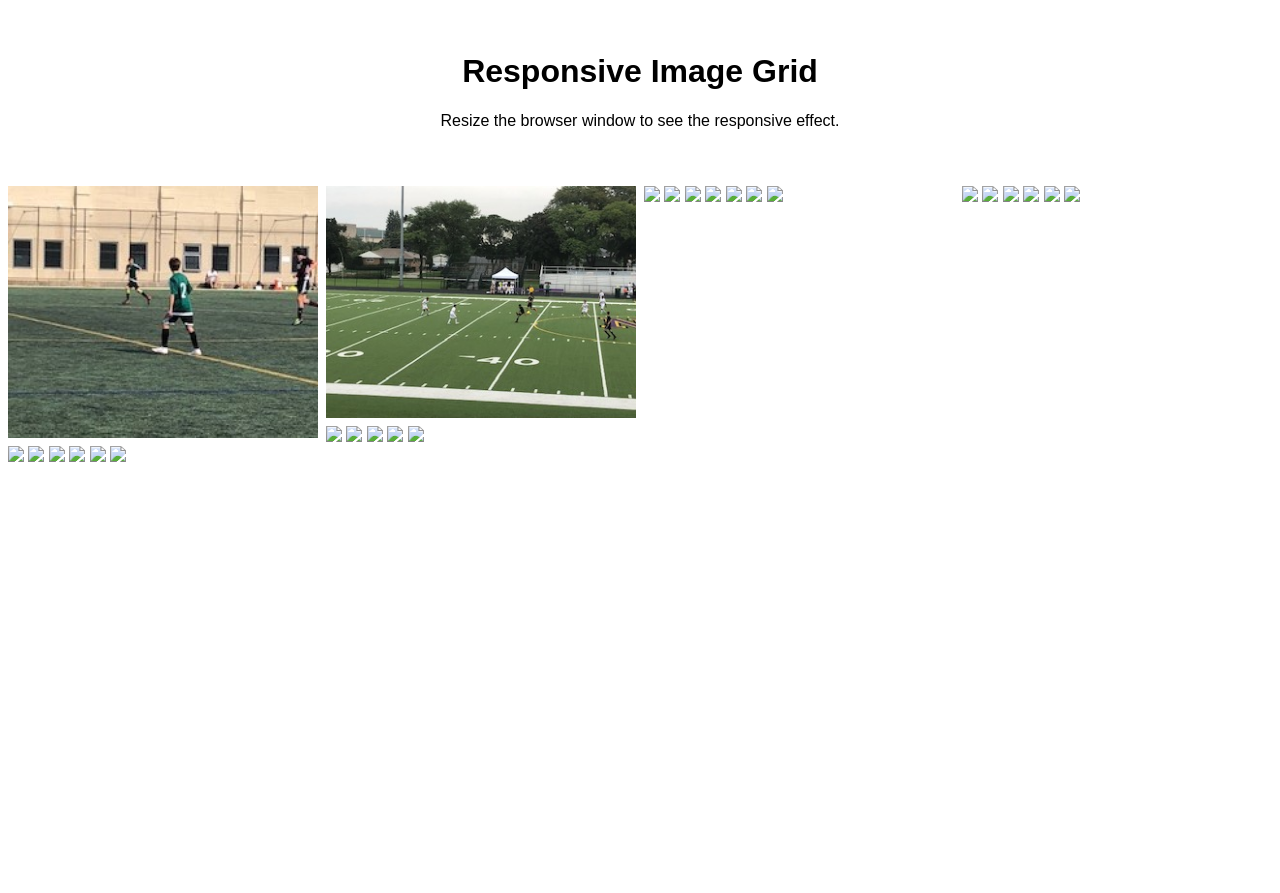
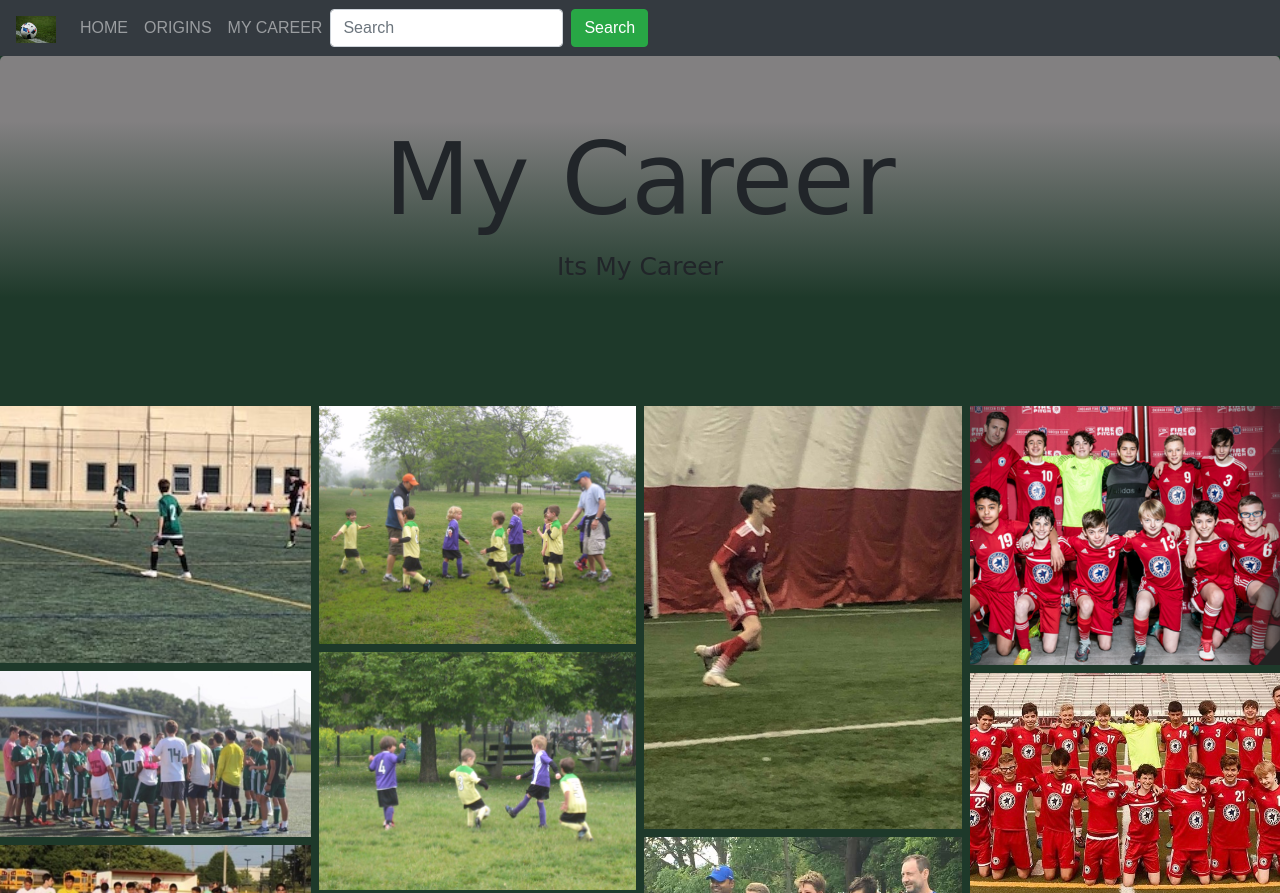
Before and after one commit to rjbock/ecs1819-1, a plain HTML site: page WebFinal2/MYCAREER.html in a window 1280 px wide. Shown: the top 893 px of the page. Before the commit the page ends 800 px from the top, so only its background shows below. Drawn offline with nearby package versions, Linux system fonts and the light colour scheme.

Commit message:
Seventh Commit

```diff
--- a/WebFinal2/MYCAREER.html
+++ b/WebFinal2/MYCAREER.html
@@ -1,5 +1,20 @@
 <!DOCTYPE html>
 <html>
+<head>
+    <link rel="stylesheet" href="style2.css">
+
+<!-- Latest compiled and minified CSS -->
+<link rel="stylesheet" href="https://maxcdn.bootstrapcdn.com/bootstrap/4.3.1/css/bootstrap.min.css">
+
+<!-- jQuery library -->
+<script src="https://ajax.googleapis.com/ajax/libs/jquery/3.3.1/jquery.min.js"></script>
+
+<!-- Popper JS -->
+<script src="https://cdnjs.cloudflare.com/ajax/libs/popper.js/1.14.7/umd/popper.min.js"></script>
+
+<!-- Latest compiled JavaScript -->
+<script src="https://maxcdn.bootstrapcdn.com/bootstrap/4.3.1/js/bootstrap.min.js"></script>
+
 <style>
 * {
   box-sizing: border-box;
@@ -52,51 +67,78 @@ body {
     flex: 100%;
     max-width: 100%;
   }
+  /*Below is an example of CSS code to rotate an image 180-degrees.*/
+
+.a {
+  width: 150px;
+  height: 80px;
+  background-color: yellow;
+  -ms-transform: rotate(90deg); /* IE 9 */
+  -webkit-transform: rotate(90deg); /* Safari 3-8 */
+  transform: rotate(90deg);
+}
+.jumbotron {
+  font-family:cursive;
+  background:linear-gradient(to bottom, #828081 21%, #1e392a 78%);
+}
 }
 </style>
+</head>
 <body>
+  <body style="background-color:#1E392A">
+    <nav class="navbar navbar-expand-sm bg-dark navbar-dark">
+  <!-- Brand/logo -->
+  <a class="navbar-brand" href="#">
+    <img src="Images/Soccerball.jpeg" alt="logo" style="width:40px;">
+  </a>
 
-<!-- Header -->
-<div class="header">
-  <h1>Responsive Image Grid</h1>
-  <p>Resize the browser window to see the responsive effect.</p>
-</div>
+  <!-- Links -->
+  <ul class="navbar-nav">
+    <li class="nav-item">
+      <a class="nav-link" href="#">HOME</a>
+    </li>
+    <li class="nav-item">
+      <a class="nav-link" href="#">ORIGINS</a>
+    </li>
+    <li class="nav-item">
+      <a class="nav-link" href="#">MY CAREER</a>
+    </li>
+  </ul>
+  <form class="form-inline" action="/action_page.php" style="float:right">
+    <input class="form-control mr-sm-2" type="text" placeholder="Search">
+    <button class="btn btn-success" type="submit" style="align:right">Search</button>
+  </form>
+</nav>
+
+    <div class="jumbotron" style="background:linear-gradient(to bottom, #828081 21%, #1e392a 78%); text-align: center; font-family:cursive;">
+  <h1 style="font-size:100px; ">My Career</h1>
+  <p>Its My Career</p>
+    </div>
 
 <!-- Photo Grid -->
 <div class="row">
   <div class="column">
     <img src="Images/LANE1.jpeg" style="width:100%">
-    <img src="Images/.jpg" style="width:100%">
-    <img src="Images/.jpg" style="width:100%">
-    <img src="Images/.jpg" style="width:100%">
-    <img src="Images/.jpg" style="width:100%">
-    <img src="Images/.jpg" style="width:100%">
-    <img src="Images/.jpg" style="width:100%">
+    <img src="Images/IMG_2195.jpg" style="width:100%">
+    <img src="Images/IMG_2196.jpg" style="width:100%">
+    <img src="Images/IMG_2197.jpg" style="width:100%">
+    <img src="Images/Lane2.jpg" style="width:100%">
   </div>
   <div class="column">
-    <img src="Images/Lane2.jpg" style="width:100%">
-    <img src="Images/.jpg" style="width:100%">
-    <img src="Images/.jpg" style="width:100%">
-    <img src="Images/.jpg" style="width:100%">
-    <img src="Images/.jpg" style="width:100%">
-    <img src="Images/.jpg" style="width:100%">
+    <img src="Images/IMG_1046.JPG" style="width:100%">
+    <img src="Images/IMG_1034.JPG" style="width:100%">
+    <img src="Images/IMG_2206-2.png" style="width:100%">
+    <img src="Images/IMG_4057.JPG" style="width:100%">
   </div>
   <div class="column">
-    <img src="/Images/.jpg" style="width:100%">
-    <img src="/w3images/rocks.jpg" style="width:100%">
-    <img src="/w3images/falls2.jpg" style="width:100%">
-    <img src="/w3images/paris.jpg" style="width:100%">
-    <img src="/w3images/nature.jpg" style="width:100%">
-    <img src="/w3images/mist.jpg" style="width:100%">
-    <img src="/w3images/paris.jpg" style="width:100%">
+    <img src="Images/IMG_4392.jpg" style="width:100%">
+    <img src="Images/IMG_8149.JPG" style="width:100%">
+    <img src="Images/IMG_0998.JPG" style="width:100%">
   </div>
   <div class="column">
-    <img src="/w3images/underwater.jpg" style="width:100%">
-    <img src="/w3images/ocean.jpg" style="width:100%">
-    <img src="/w3images/wedding.jpg" style="width:100%">
-    <img src="/w3images/mountainskies.jpg" style="width:100%">
-    <img src="/w3images/rocks.jpg" style="width:100%">
-    <img src="/w3images/underwater.jpg" style="width:100%">
+    <img src="Images/Strars.PNG" style="width:100%">
+    <img src="Images/IMG_0764.jpg" style="width:100%">
+    <img src="Images/IMG_2954.JPG" style="width:100%">
   </div>
 </div>
 
```
Also changed, not shown: WebFinal2/ORIGINS.html (+14 -13 lines), WebFinal2/Images/COPA.jpg (added), WebFinal2/Images/FIFA-WrldCup.jpg, WebFinal2/Images/IMG_0764.jpg (added), WebFinal2/Images/IMG_0998.JPG (added), WebFinal2/Images/IMG_1034.JPG (added), WebFinal2/Images/IMG_1046.JPG (added), WebFinal2/Images/IMG_2206-2.png (added), WebFinal2/Images/IMG_2954.JPG (added), WebFinal2/Images/IMG_4057.JPG (added), WebFinal2/Images/IMG_4392.jpg (added), WebFinal2/Images/IMG_8149.JPG (added), WebFinal2/Images/Strars.PNG (added), WebFinal2/Images/Youth-meingoal.JPG (added).
